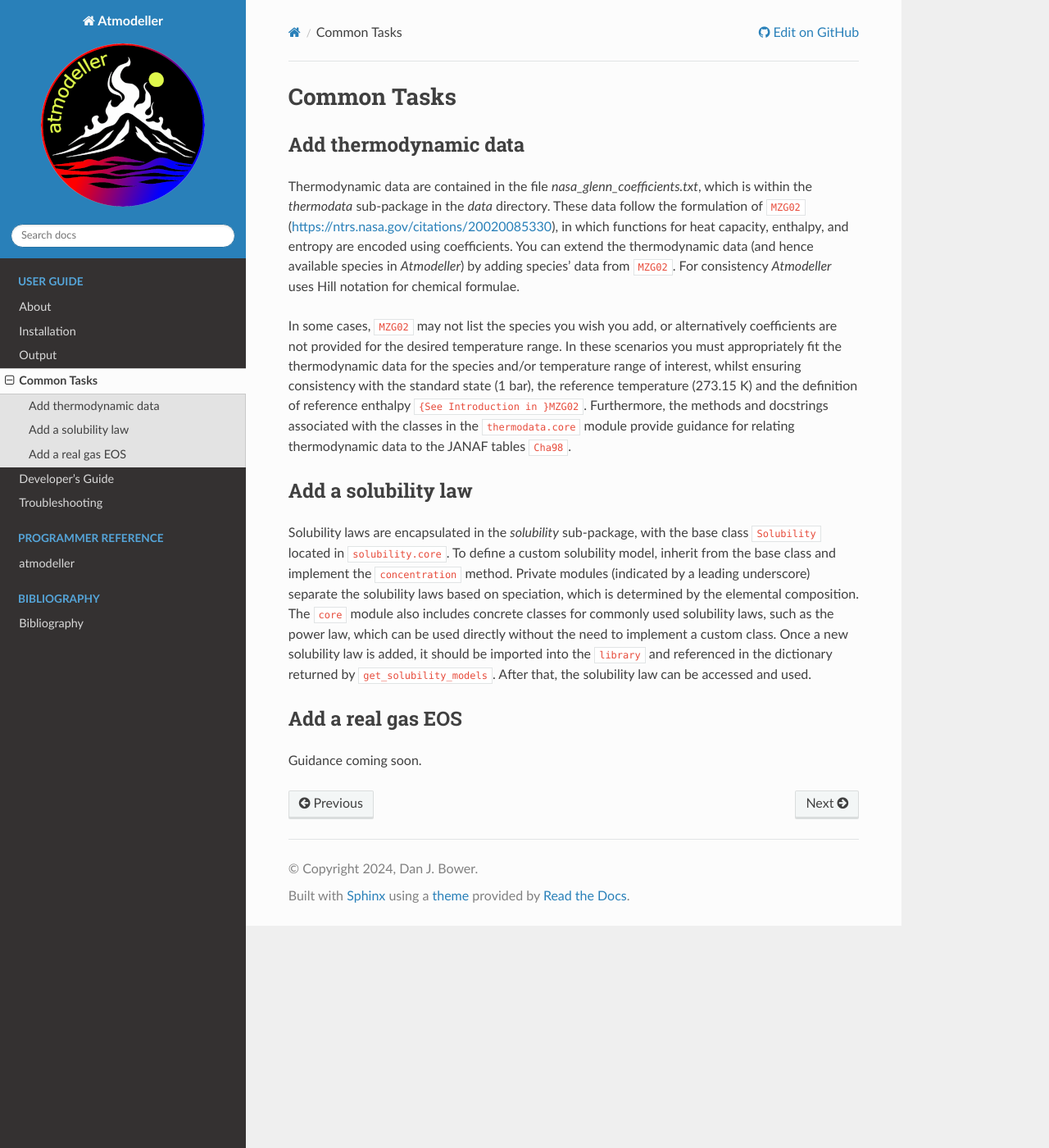
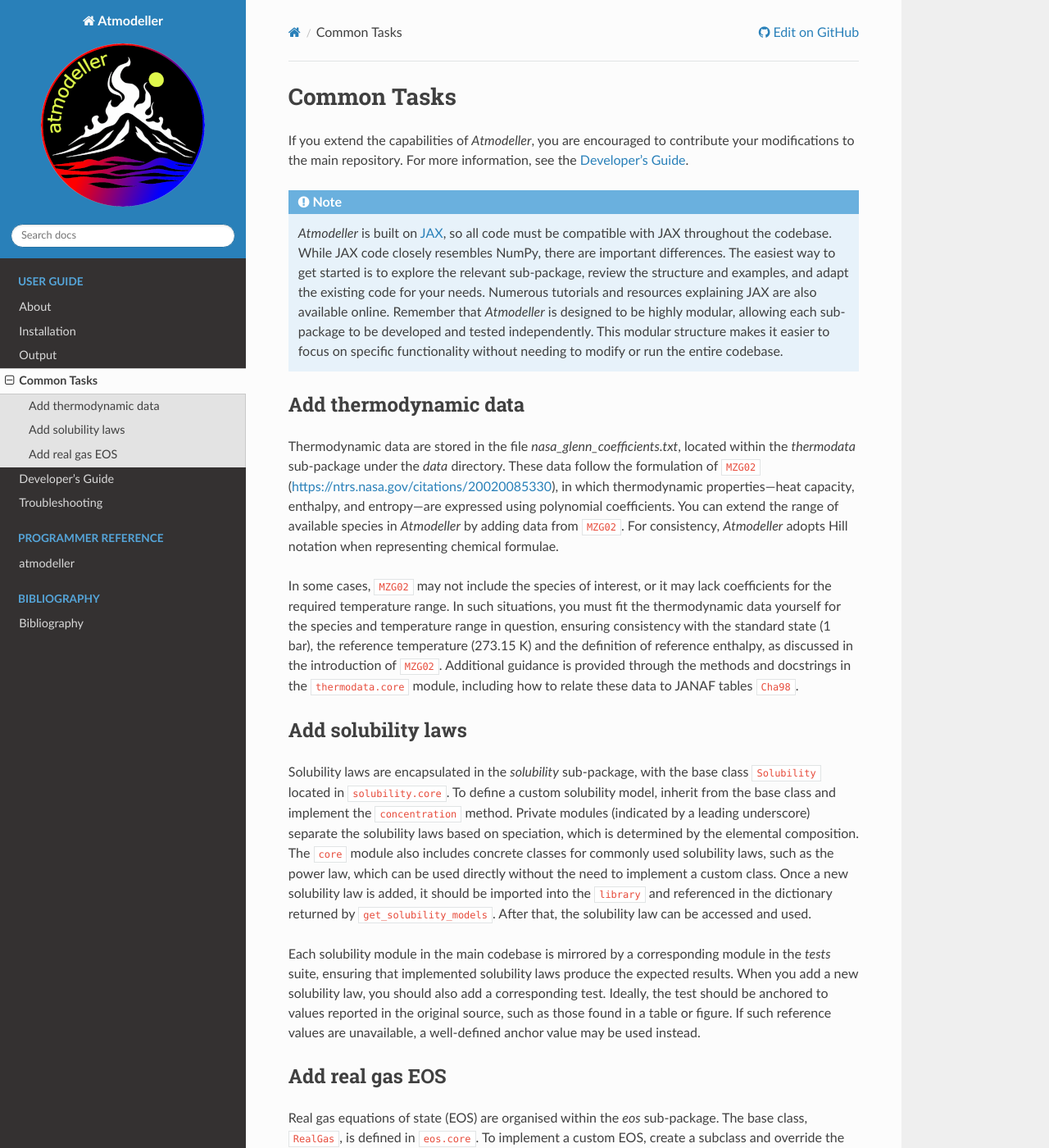
Before and after one commit to kaustubhhakim/atmodeller, a Sphinx documentation site: the page built from docs/common_tasks.rst, in a window 1280 px wide and 1400 px high. Shown: the whole window at 82% size. Built offline with Sphinx 7.4.7 and the Read the Docs theme 3.1.0, drawn with Linux system fonts in a browser that asks for light colours; pages that are not in the unit, such as notebooks, are missing from menus; cross-references to code outside the pages are shown as plain code; some of the changed text lies outside the part shown.

Commit message:
docs: update common tasks

```diff
--- a/docs/about.rst
+++ b/docs/about.rst
@@ -1,7 +1,7 @@
 About
 =====
 
-*Atmodeller* is a Python package that leverages `JAX <https://jax.readthedocs.io/en/latest/index.html>`_ to compute the partitioning of volatiles between a planetary atmosphere and its rocky interior. It is released under `The GNU General Public License v3.0 or later <https://www.gnu.org/licenses/gpl-3.0.en.html>`_. Community development is strong encouraged.
+*Atmodeller* is a Python package that leverages `JAX <https://docs.jax.dev/en/latest/>`_ to compute the partitioning of volatiles between a planetary atmosphere and its rocky interior. It is released under `The GNU General Public License v3.0 or later <https://www.gnu.org/licenses/gpl-3.0.en.html>`_. Community development is strong encouraged.
 
 If you use *Atmodeller* please cite :cite:t:`BTT25`. Furthermore, see the *Atmodeller* source code to find the citations for solubility laws and real gas equations of state. Thermodynamic data is provided by :cite:t:`MZG02`.
 
--- a/docs/common_tasks.rst
+++ b/docs/common_tasks.rst
@@ -1,19 +1,31 @@
 Common Tasks
 ============
+
+If you extend the capabilities of *Atmodeller*, you are encouraged to contribute your modifications to the main repository. For more information, see the :ref:`Developer's Guide <DevelopersGuideFile>`.
+
+.. note::
+    *Atmodeller* is built on `JAX <https://docs.jax.dev/en/latest/>`_, so all code must be compatible with JAX throughout the codebase. While JAX code closely resembles NumPy, there are important differences. The easiest way to get started is to explore the relevant sub-package, review the structure and examples, and adapt the existing code for your needs. Numerous tutorials and resources explaining JAX are also available online. Remember that *Atmodeller* is designed to be highly modular, allowing each sub-package to be developed and tested independently. This modular structure makes it easier to focus on specific functionality without needing to modify or run the entire codebase.
 
 Add thermodynamic data
 ----------------------
 
-Thermodynamic data are contained in the file `nasa_glenn_coefficients.txt`, which is within the `thermodata` sub-package in the `data` directory. These data follow the formulation of :cite:t:`MZG02` (https://ntrs.nasa.gov/citations/20020085330), in which functions for heat capacity, enthalpy, and entropy are encoded using coefficients. You can extend the thermodynamic data (and hence available species in *Atmodeller*) by adding species' data from :cite:t:`MZG02`. For consistency *Atmodeller* uses Hill notation for chemical formulae.
+Thermodynamic data are stored in the file `nasa_glenn_coefficients.txt`, located within the `thermodata` sub-package under the `data` directory. These data follow the formulation of :cite:t:`MZG02` (https://ntrs.nasa.gov/citations/20020085330), in which thermodynamic properties---heat capacity, enthalpy, and entropy---are expressed using polynomial coefficients. You can extend the range of available species in *Atmodeller* by adding data from :cite:t:`MZG02`. For consistency, *Atmodeller* adopts Hill notation when representing chemical formulae.
 
-In some cases, :cite:t:`MZG02` may not list the species you wish you add, or alternatively coefficients are not provided for the desired temperature range. In these scenarios you must appropriately fit the thermodynamic data for the species and/or temperature range of interest, whilst ensuring consistency with the standard state (1 bar), the reference temperature (273.15 K) and the definition of reference enthalpy :cite:p:`{See Introduction in }MZG02`. Furthermore, the methods and docstrings associated with the classes in the ``thermodata.core`` module provide guidance for relating thermodynamic data to the JANAF tables :cite:p:`Cha98`.
+In some cases, :cite:t:`MZG02` may not include the species of interest, or it may lack coefficients for the required temperature range. In such situations, you must fit the thermodynamic data yourself for the species and temperature range in question, ensuring consistency with the standard state (1 bar), the reference temperature (273.15 K) and the definition of reference enthalpy, as discussed in the introduction of :cite:t:`MZG02`. Additional guidance is provided through the methods and docstrings in the ``thermodata.core`` module, including how to relate these data to JANAF tables :cite:p:`Cha98`.
 
-Add a solubility law
---------------------
+Add solubility laws
+-------------------
 
 Solubility laws are encapsulated in the `solubility` sub-package, with the base class ``Solubility`` located in ``solubility.core``. To define a custom solubility model, inherit from the base class and implement the ``concentration`` method. Private modules (indicated by a leading underscore) separate the solubility laws based on speciation, which is determined by the elemental composition. The ``core`` module also includes concrete classes for commonly used solubility laws, such as the power law, which can be used directly without the need to implement a custom class. Once a new solubility law is added, it should be imported into the ``library`` and referenced in the dictionary returned by ``get_solubility_models``. After that, the solubility law can be accessed and used.
 
-Add a real gas EOS
-------------------
 
-Guidance coming soon.
+Each solubility module in the main codebase is mirrored by a corresponding module in the *tests* suite, ensuring that implemented solubility laws produce the expected results. When you add a new solubility law, you should also add a corresponding test. Ideally, the test should be anchored to values reported in the original source, such as those found in a table or figure. If such reference values are unavailable, a well-defined anchor value may be used instead.
+
+Add real gas EOS
+----------------
+
+Real gas equations of state (EOS) are organised within the `eos` sub-package. The base class, ``RealGas``, is defined in ``eos.core``. To implement a custom EOS, create a subclass and override the ``volume`` and ``volume_integral`` methods. Private modules (indicated by a leading underscore) group EOS formulations by source or study. The ``core`` module also includes utility classes that can serve as components or base classes when building new EOS implementations.
+
+Some EOS formulations require solving a root-finding problem to determine the molar volume---for example, see ``eos._zhang_duan``. After defining a new EOS class, it should be added to the local EOS dictionary within its module. That dictionary is then imported into ``library`` and merged into a master EOS dictionary, which can be accessed via ``get_eos_models``.
+
+Each EOS module in the main codebase is mirrored by a corresponding module in the *tests* suite, ensuring that implemented EOS produce the expected results. When you add a new EOS, you should also add a corresponding test. Ideally, the test should be anchored to values reported in the original source, such as those found in a table or figure. If such reference values are unavailable, a well-defined anchor value may be used instead.
--- a/docs/development.rst
+++ b/docs/development.rst
@@ -1,3 +1,5 @@
+.. _DevelopersGuideFile:
+
 Developer's Guide
 =================
 
```
